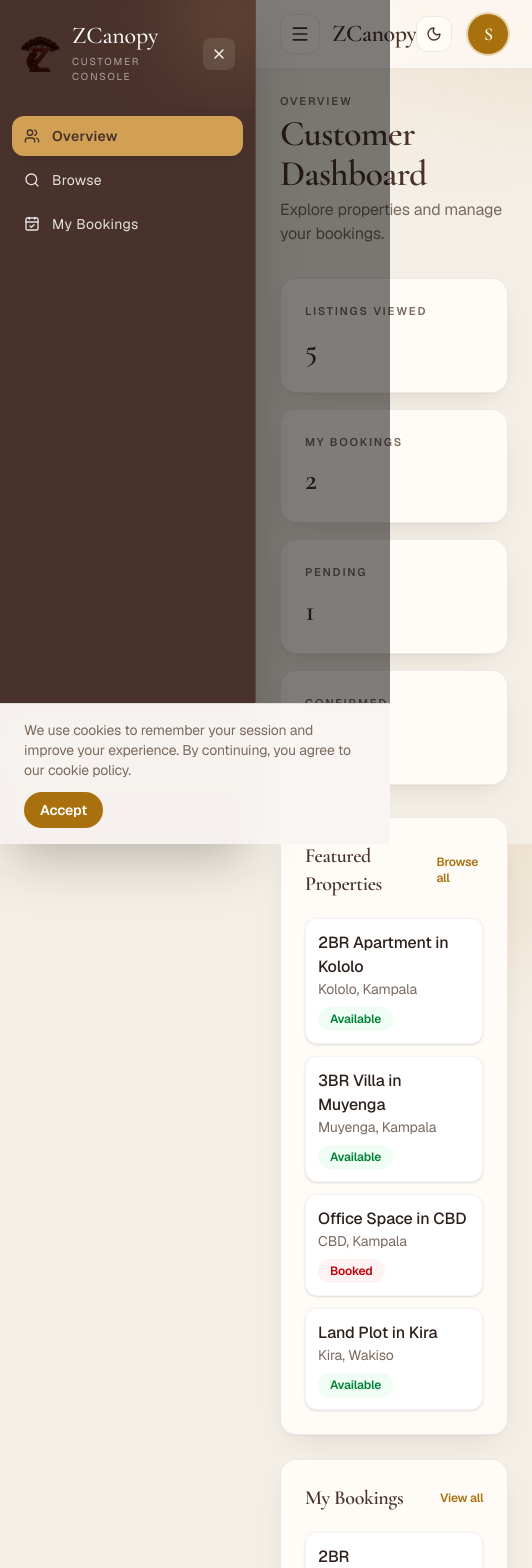
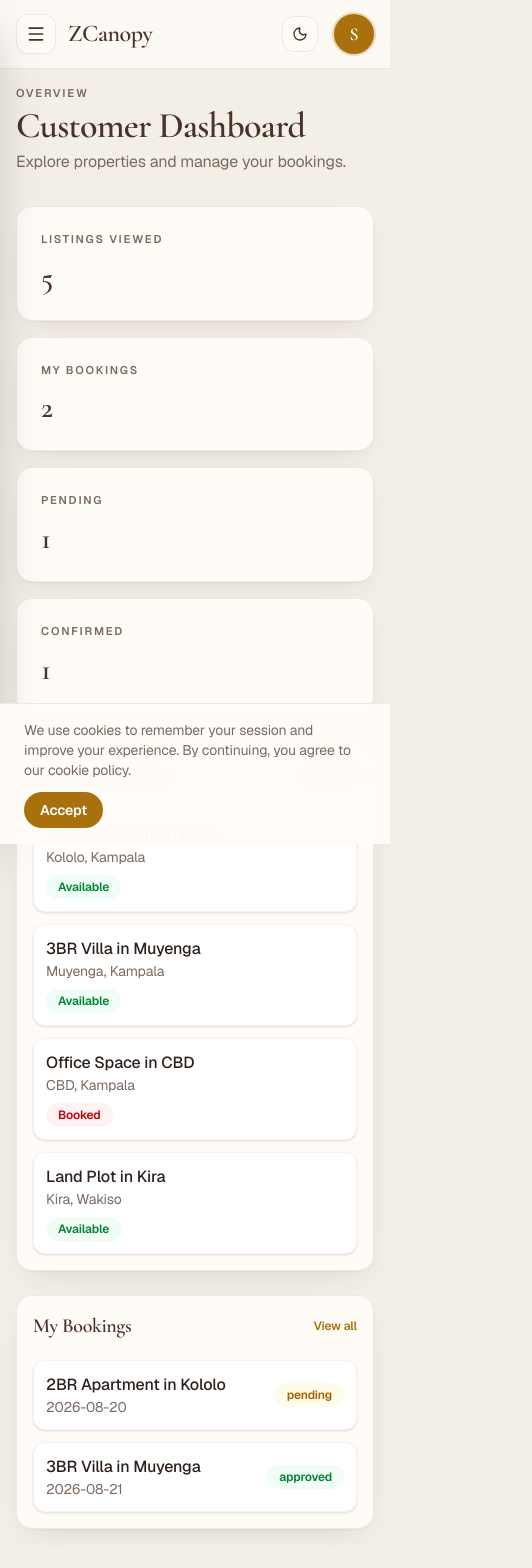
Before and after one commit to 126jgvvb/zcanopy-broker-web-dashbaord, a Next.js app: page /dashboard/customer in a window 390 px wide. Shown: the top 1568 px of the page, 532 px wide, since content can reach past the window. After the commit the page ends 1545 px from the top, so only its background shows below. Built offline with nearby package versions, Linux system fonts and the light colour scheme; no server answers; sample sign-in values are in the browser's storage.

Commit message:
mobile support

```diff
--- a/app/dashboard/broker/properties/page.tsx
+++ b/app/dashboard/broker/properties/page.tsx
@@ -446,11 +446,11 @@ export default function BrokerPropertiesPage() {
   if (error) return <ErrorState message={error} />;
 
   return (
-    <div className="space-y-8">
+    <div className="min-w-0 space-y-8">
       <div className="flex flex-col gap-4 sm:flex-row sm:items-end sm:justify-between">
-        <div>
+        <div className="min-w-0">
           <p className="zc-kicker">Listings</p>
-          <h2 className="mt-1 text-4xl text-[var(--zcanopy-card-brown)]">My Properties</h2>
+          <h2 className="mt-1 text-3xl text-[var(--zcanopy-card-brown)] sm:text-4xl">My Properties</h2>
           <p className="mt-1 text-[var(--zcanopy-muted)]">Manage and refine your portfolio.</p>
         </div>
         <button
@@ -568,7 +568,7 @@ export default function BrokerPropertiesPage() {
                         type="button"
                         onMouseDown={(e) => e.preventDefault()}
                         onClick={() => handleLocationSelect(suggestion.description, suggestion.placeId)}
-                        className="w-full px-4 py-3 text-left text-sm text-gray-700 transition-colors hover:bg-gray-50 first:rounded-t-xl last:rounded-b-xl"
+                        className="w-full break-words px-4 py-3 text-left text-sm text-gray-700 transition-colors hover:bg-gray-50 first:rounded-t-xl last:rounded-b-xl"
                       >
                         {suggestion.description}
                       </button>
@@ -718,18 +718,18 @@ export default function BrokerPropertiesPage() {
       )}
 
       <div className="flex flex-col gap-4 sm:flex-row sm:items-center sm:justify-between">
-        <div className="flex flex-1 gap-4">
+        <div className="flex min-w-0 flex-1 flex-col gap-3 sm:flex-row sm:items-center">
           <input
             type="text"
             value={search}
             onChange={(e) => setSearch(e.target.value)}
             placeholder="Search properties..."
-            className="flex-1 rounded-xl border border-[var(--zcanopy-border)] bg-[var(--zcanopy-surface)] px-4 py-2.5 shadow-sm"
+            className="min-w-0 flex-1 rounded-xl border border-[var(--zcanopy-border)] bg-[var(--zcanopy-surface)] px-4 py-2.5 shadow-sm"
           />
           <select
             value={propertyType}
             onChange={(e) => setPropertyType(e.target.value)}
-            className="rounded-xl border border-[var(--zcanopy-border)] bg-[var(--zcanopy-surface)] px-4 py-2.5 shadow-sm"
+            className="w-full rounded-xl border border-[var(--zcanopy-border)] bg-[var(--zcanopy-surface)] px-4 py-2.5 shadow-sm sm:w-auto"
           >
             <option value="">All Types</option>
             {PROPERTY_TYPES.map((type) => (
--- a/app/dashboard/layout.tsx
+++ b/app/dashboard/layout.tsx
@@ -19,6 +19,12 @@ export default function DashboardLayout({
   const [loading, setLoading] = useState(true);
   const [sidebarOpen, setSidebarOpen] = useState(true);
   const router = useRouter();
+
+  useEffect(() => {
+    if (window.innerWidth < 1024) {
+      setSidebarOpen(false);
+    }
+  }, []);
 
   useEffect(() => {
     const token = localStorage.getItem('zcanopy_token');
@@ -71,8 +77,8 @@ export default function DashboardLayout({
   return (
     <div className="flex min-h-screen bg-[var(--background)]">
       <Sidebar role={role} user={user} onLogout={logout} isOpen={sidebarOpen} onToggle={() => setSidebarOpen((v) => !v)} />
-      <div className={`flex flex-1 flex-col transition-all duration-300 ${sidebarOpen ? 'ml-64' : 'ml-0'}`}>
-        <header className="sticky top-0 z-30 flex items-center justify-between border-b border-[var(--zcanopy-border)] bg-[var(--zcanopy-surface)]/75 px-6 py-3.5 backdrop-blur-md lg:px-8">
+      <div className={`flex min-w-0 flex-1 flex-col transition-all duration-300 ${sidebarOpen ? 'lg:ml-64' : 'lg:ml-0'}`}>
+        <header className="sticky top-0 z-30 flex items-center justify-between border-b border-[var(--zcanopy-border)] bg-[var(--zcanopy-surface)]/75 px-4 py-3.5 backdrop-blur-md sm:px-6 lg:px-8">
           <div className="flex items-center gap-3">
               <button
                 onClick={() => setSidebarOpen((v) => !v)}
@@ -96,7 +102,7 @@ export default function DashboardLayout({
             </div>
           </div>
         </header>
-        <main className="zc-page flex-1 overflow-y-auto p-6 lg:p-10">{children}</main>
+        <main className="zc-page flex-1 overflow-y-auto p-4 sm:p-6 lg:p-10">{children}</main>
       </div>
     </div>
   );
--- a/components/ui.tsx
+++ b/components/ui.tsx
@@ -50,7 +50,7 @@ export function Panel({
   children: ReactNode;
 }) {
   return (
-    <section className="rounded-2xl border border-[var(--zcanopy-border)] bg-[var(--zcanopy-surface)] p-6 shadow-[var(--zcanopy-shadow)]">
+    <section className="rounded-2xl border border-[var(--zcanopy-border)] bg-[var(--zcanopy-surface)] p-4 shadow-[var(--zcanopy-shadow)] sm:p-6">
       {(title || action) && (
         <div className="mb-5 flex items-center justify-between gap-3">
           {title ? (
```
